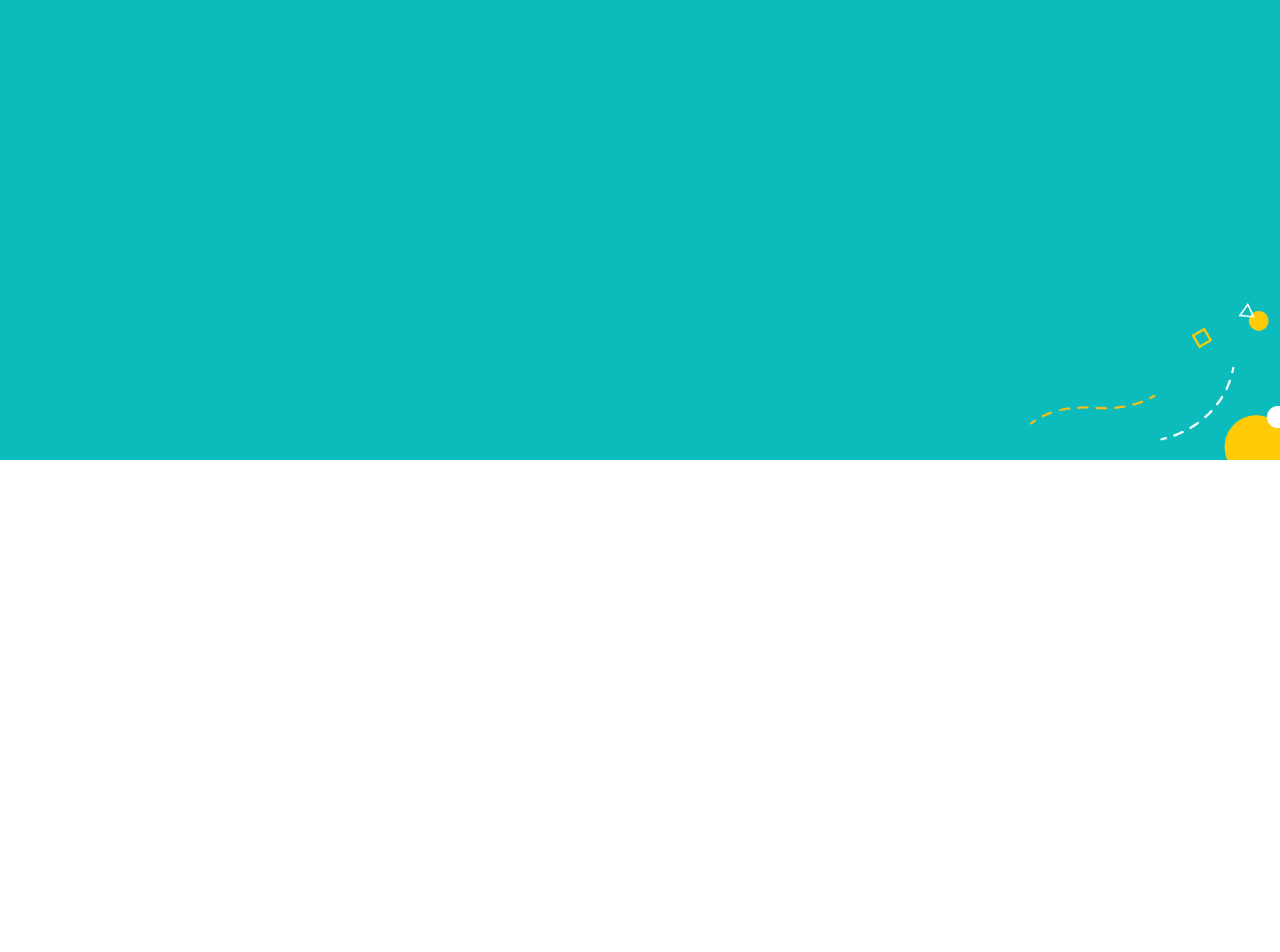
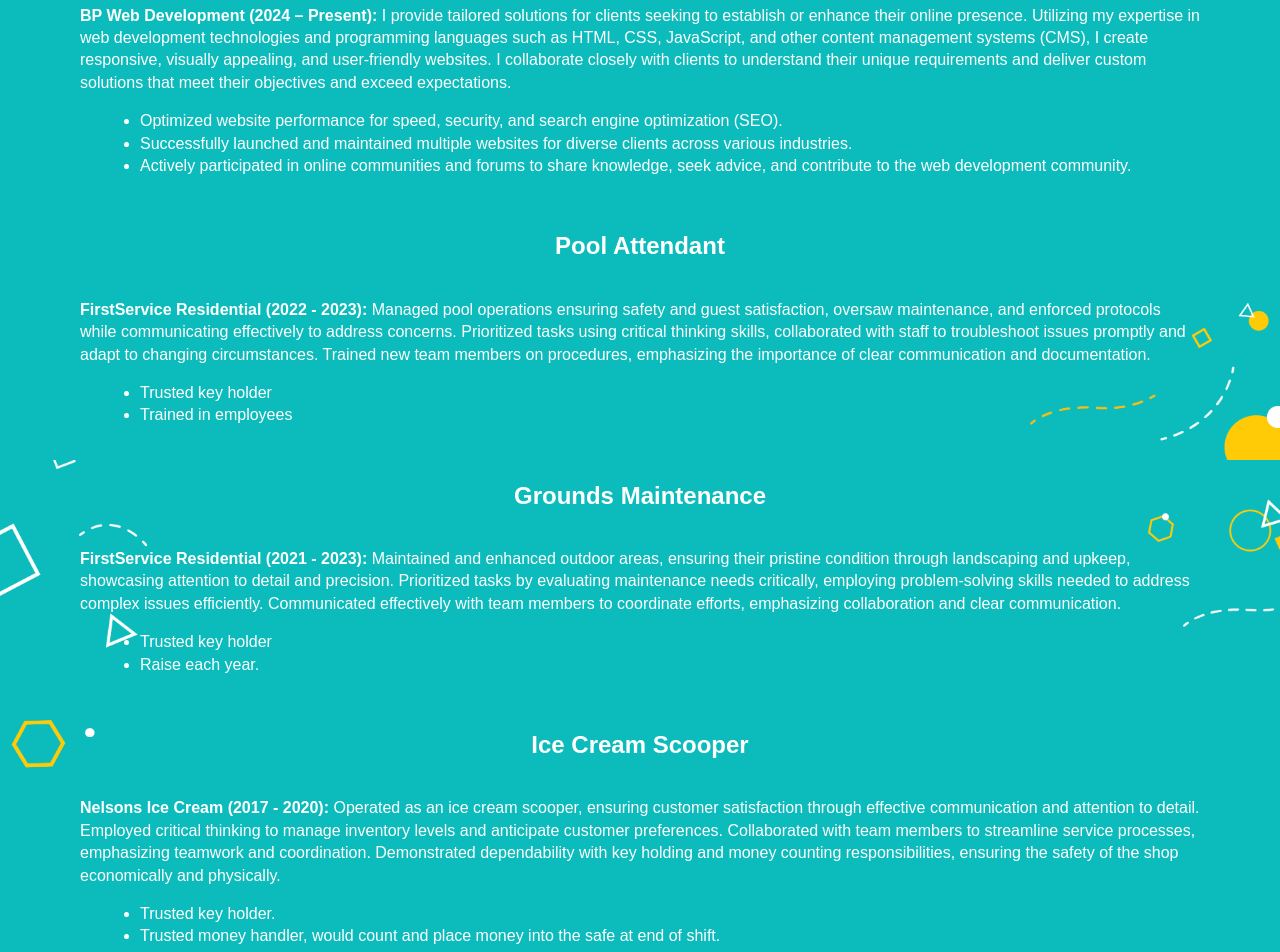
Before and after one commit to bpavlis/portfolio, a React (Vite) app: page /experience in a window 1280 px wide. Shown: the part 340-1292 px from the top of the page. Before the commit the page ends 800 px from the top, so only its background shows below. Built offline with nearby package versions, Linux system fonts and the light colour scheme.

Commit message:
added new resume, education and experience sections and some styling

```diff
--- a/src/App.jsx
+++ b/src/App.jsx
@@ -7,6 +7,8 @@
 import ContactMe from './components/ContactMe'
 import Resume from './components/Resume'
 import Footer from './components/Footer'
+import Education from './components/Education'
+import Experience from './components/Experience'
 
 
 
@@ -22,6 +24,8 @@
           <Route path="/portfolio" element={<Portfolio />} />
           <Route path="/contact-me" element={<ContactMe />} />
           <Route path="/resume" element={<Resume />} />
+          <Route path="/education" element={<Education />} />
+          <Route path="/experience" element={<Experience />} />
         </Routes>
       </BrowserRouter>
       <Footer />
--- /dev/null
+++ b/src/components/Education.jsx
@@ -0,0 +1,24 @@
+
+export default function Education() {
+
+
+  return (
+    <>
+      <div>
+        <h1 className="pageTitle">My Education</h1>
+      </div>
+      <div className="edContainer">
+        <div className="educationBox">
+          <h2>Luther College</h2>
+          <h5>(2019-2023)</h5>
+          <p className="edText">Through my sociology degree, I engaged in coursework and projects that provided valuable insights into data analysis, technology, and social dynamics. I explored statistical methods and data analysis techniques, laying the groundwork for data-driven decision-making and problem-solving. Additionally, I delved into the sociology of technology, examining topics such as digital inequality, online communities, and the impact of technology on social behavior. One notable project involved conducting a comprehensive societal analysis of online discourse surrounding female athletes within social networks. Through qualitative and quantitative research methods, I analyzed patterns, attitudes, and biases to deepen my understanding of gender dynamics in sports media and digital platforms.</p>
+        </div>
+        <div className="educationBox">
+          <h2>Certificate, Full Stack Web Development</h2>
+          <h5>(2023)</h5>
+          <p className="edText">A full-time 12-week intensive boot camp through the University of MN that was focused on equipping those who attend with the fundamental skills needed to become a full-stack web developer. Areas of training include JavaScript, Node.js, HTML, CSS, jQuery, React.js, and more. Students are expected to spend 20+ hours a week outside of class so that they may be well-equipped for a career in the field.</p>
+        </div>
+      </div>
+    </>
+  )
+}
--- /dev/null
+++ b/src/components/Experience.jsx
@@ -0,0 +1,51 @@
+
+export default function Experience() {
+
+
+  return (
+    <>
+      <div>
+        <h1 className="pageTitle">My Experience</h1>
+      </div>
+      <div className="exContainer">
+        <div className="experienceBox">
+          <h2>Freelance Web Developer</h2>
+          <p className="exText"><b>BP Web Development (2024 – Present): </b>I provide tailored solutions for clients seeking to establish or enhance their online presence. Utilizing my expertise in web development technologies and programming languages such as HTML, CSS, JavaScript, and other content management systems (CMS), I create responsive, visually appealing, and user-friendly websites. I collaborate closely with clients to understand their unique requirements and deliver custom solutions that meet their objectives and exceed expectations.
+            <ul className="exList">
+              <li>Optimized website performance for speed, security, and search engine optimization (SEO).</li>
+              <li>Successfully launched and maintained multiple websites for diverse clients across various industries.</li>
+              <li>Actively participated in online communities and forums to share knowledge, seek advice, and contribute to the web development community.</li>
+            </ul>
+          </p>
+        </div>
+        <div className="experienceBox">
+          <h2>Pool Attendant</h2>
+          <p className="exText"><b>FirstService Residential (2022 - 2023): </b>Managed pool operations ensuring safety and guest satisfaction, oversaw maintenance, and enforced protocols while communicating effectively to address concerns. Prioritized tasks using critical thinking skills, collaborated with staff to troubleshoot issues promptly and adapt to changing circumstances. Trained new team members on procedures, emphasizing the importance of clear communication and documentation.
+            <ul className="exList">
+              <li>Trusted key holder</li>
+              <li>Trained in employees</li>
+            </ul>
+          </p>
+        </div>
+        <div className="experienceBox">
+          <h2>Grounds Maintenance</h2>
+          <p className="exText"><b>FirstService Residential (2021 - 2023): </b>Maintained and enhanced outdoor areas, ensuring their pristine condition through landscaping and upkeep, showcasing attention to detail and precision. Prioritized tasks by evaluating maintenance needs critically, employing problem-solving skills needed to address complex issues efficiently. Communicated effectively with team members to coordinate efforts, emphasizing collaboration and clear communication.
+            <ul className="exList">
+              <li>Trusted key holder</li>
+              <li>Raise each year.</li>
+            </ul>
+          </p>
+        </div>
+        <div className="experienceBox">
+          <h2>Ice Cream Scooper</h2>
+          <p className="exText"><b>Nelsons Ice Cream (2017 - 2020): </b>Operated as an ice cream scooper, ensuring customer satisfaction through effective communication and attention to detail. Employed critical thinking to manage inventory levels and anticipate customer preferences. Collaborated with team members to streamline service processes, emphasizing teamwork and coordination. Demonstrated dependability with key holding and money counting responsibilities, ensuring the safety of the shop economically and physically.
+            <ul className="exList">
+              <li>Trusted key holder.</li>
+              <li>Trusted money handler, would count and place money into the safe at end of shift.</li>
+            </ul>
+          </p>
+        </div>
+      </div>
+    </>
+  )
+}
--- a/src/components/Header.jsx
+++ b/src/components/Header.jsx
@@ -14,8 +14,10 @@
           <Nav className="me-auto">
             <Nav.Link id="nav-text" href="/about-me">About Me</Nav.Link>
             <Nav.Link id="nav-text" href="/portfolio">Portfolio</Nav.Link>
+            <Nav.Link id="nav-text" href="/education">Education</Nav.Link>
+            <Nav.Link id="nav-text" href="/experience">Experience</Nav.Link>
+            <Nav.Link id="nav-text" href="/resume">Resume</Nav.Link>
             <Nav.Link id="nav-text" href="/contact-me">Contact Me</Nav.Link>
-            <Nav.Link id="nav-text" href="/resume">Resume</Nav.Link>
           </Nav>
       </Container>
     </Navbar>
--- a/src/components/Resume.jsx
+++ b/src/components/Resume.jsx
@@ -1,5 +1,5 @@
 // import { useState, useEffect } from "react"
-import resume from '../assets/BenjaminPavlisResume4-1-24.pdf'
+import resume from '../assets/BenjaminPavlisResume 4-2-24.pdf'
 import cloudImg from '../assets/cloud.png'
 
 export default function Resume() {
--- a/src/index.css
+++ b/src/index.css
@@ -9,7 +9,7 @@
 html {
   font-family: 'Tilt Neon', sans-serif;
   background-image: url("./assets/backgroundPortfolio.png");
-  /* background-color: rgb(141, 141, 141); */
+  /* background-color: rgb(75, 75, 75); */
   background-size: cover;
   background-position: center;
   background-repeat: no-repeat;
@@ -151,6 +151,49 @@
   line-height: 1.4;
 }
 
+.educationBox{
+  border: white solid 2px;
+  width: 40%;
+  line-height: 1.4;
+}
+.edContainer{
+  display: flex;
+  justify-content: space-around;
+  align-items: top;
+  margin: 20px;
+  margin-top: 30px;
+  color: white;
+}
+.edText {
+  padding-left: 20px;
+  padding-right: 20px;
+  text-align: left;
+}
+
+.experienceBox{
+  width: 100%;
+  line-height: 1.4;
+  display: flex;
+  flex-direction: column;
+  align-items: left;
+  justify-content: left;
+}
+.exContainer{
+  margin: 20px;
+  margin-top: 30px;
+  color: white;
+}
+.exText {
+  padding-left: 60px;
+  padding-right: 60px;
+  text-align: left;
+}
+.exList {
+  padding-left: 60px;
+  padding-right: 60px;
+  text-align: left;
+}
+
 .downloadResContainer{
   color: white;
 }
```
Also changed, not shown: 1 other file (tests, documents, lock files or other folders).
